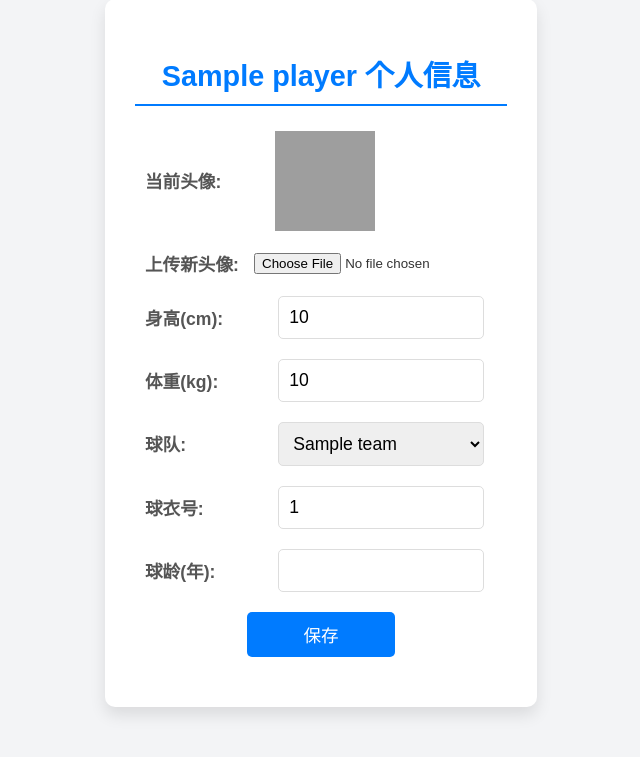
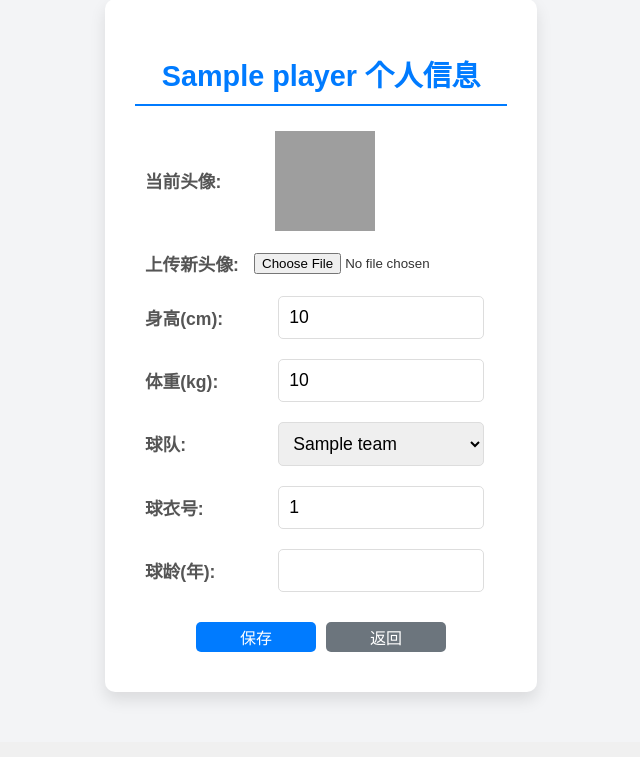
Before and after one commit to zuolixiang/RCBA, a Flask app: template templates/edit_profile.html in a window 1280 px wide. Shown: the part 186-943 px from the top of the page, without its empty margins (319-959 px from the left). After the commit the page ends 884 px from the top, so only its background shows below. Run offline with Flask 3, Linux system fonts and the light colour scheme; the template is opened without the code that fills it: most values are stand-ins (such as "Sample title", 1, 10 or a date in 2020); grey boxes are pictures that could not be loaded.

Commit message:
feat: 历史数据默认按年份排序; 个人编辑页增加返回按钮; 录入球星页增加默认球衣号

```diff
--- a/blueprints/player_bp.py
+++ b/blueprints/player_bp.py
@@ -11,7 +11,7 @@ from flask import render_template, request, redirect, url_for, session, Blueprin
 from util.player_tools import *
 import os
 import json
-from collections import defaultdict
+from collections import defaultdict, OrderedDict
 
 # 注册蓝图
 rcbaplayer = Blueprint('rcbaplayer', __name__, template_folder='templates')
@@ -354,7 +354,8 @@ def filter_data():
 def get_matches():
     with open(match_json, 'r') as file:
         matches = json.load(file)
-        return matches
+        sorted_matches = OrderedDict(sorted(matches.items(), key=lambda x: x[0], reverse=True))
+        return sorted_matches
 
 
 # 获取比赛轮次
--- a/templates/edit_profile.html
+++ b/templates/edit_profile.html
@@ -80,25 +80,53 @@
             outline: none;
         }
 
-        /* 保存按钮样式 */
-        button {
-            display: block;
-            width: 40%;
+        /* 按钮组样式 */
+        .button-group {
+            display: flex;
+            justify-content: center;
+            gap: 10px; /* 按钮之间的间距 */
+            margin-top: 20px;
             padding: 10px;
-            margin: 20px auto;
-            font-size: 1.1em;
+        }
+
+        /* 统一按钮样式 */
+        .action-button {
+            display: inline-block; /* 保证两个按钮一致的宽度表现 */
+            width: 120px; /* 按钮宽度 */
+            height: 30px;
+            {#padding: 10px; /* 按钮内边距 */#}
+            font-size: 1em;
+            text-align: center;
             color: #fff;
-            background-color: #007bff;
+            text-decoration: none; /* 去掉链接下划线 */
             border: none;
             border-radius: 5px;
             cursor: pointer;
             transition: background-color 0.3s ease, transform 0.2s;
         }
 
-        button:hover {
+        /* 保存按钮 */
+        .action-button[type="submit"] {
+            background-color: #007bff;
+        }
+
+        .action-button[type="submit"]:hover {
             background-color: #0056b3;
             transform: scale(1.05);
         }
+
+        /* 返回按钮 */
+        .back-button {
+            width: 120px;
+            background-color: #6c757d;
+        }
+
+        .back-button:hover {
+            background-color: #5a6268;
+            transform: scale(1.05);
+        }
+
+
 
         /* 响应式设计 */
         @media (max-width: 768px) {
@@ -199,7 +227,14 @@
                 </div>
             </div>
 
-            <button type="submit">保存</button>
+            <div class="button-group">
+                <button type="submit" class="action-button">保存</button>
+                <button class="action-button back-button" onclick="location.href='{{ url_for('rcbaplayer.profile') }}'">返回</button>
+{#                <a href="/profile" class="action-button back-button">返回</a>#}
+            </div>
+
+
+
         </form>
     </div>
 
--- a/templates/enter_player_info.html
+++ b/templates/enter_player_info.html
@@ -119,7 +119,7 @@
 
         <div class="form-group">
             <label for="jersey_number">球衣号</label>
-            <input type="number" id="jersey_number" placeholder="请输入球衣号：如1" min="0">
+            <input type="number" id="jersey_number" value="0" min="0">
         </div>
 
         <div class="form-group">
```
